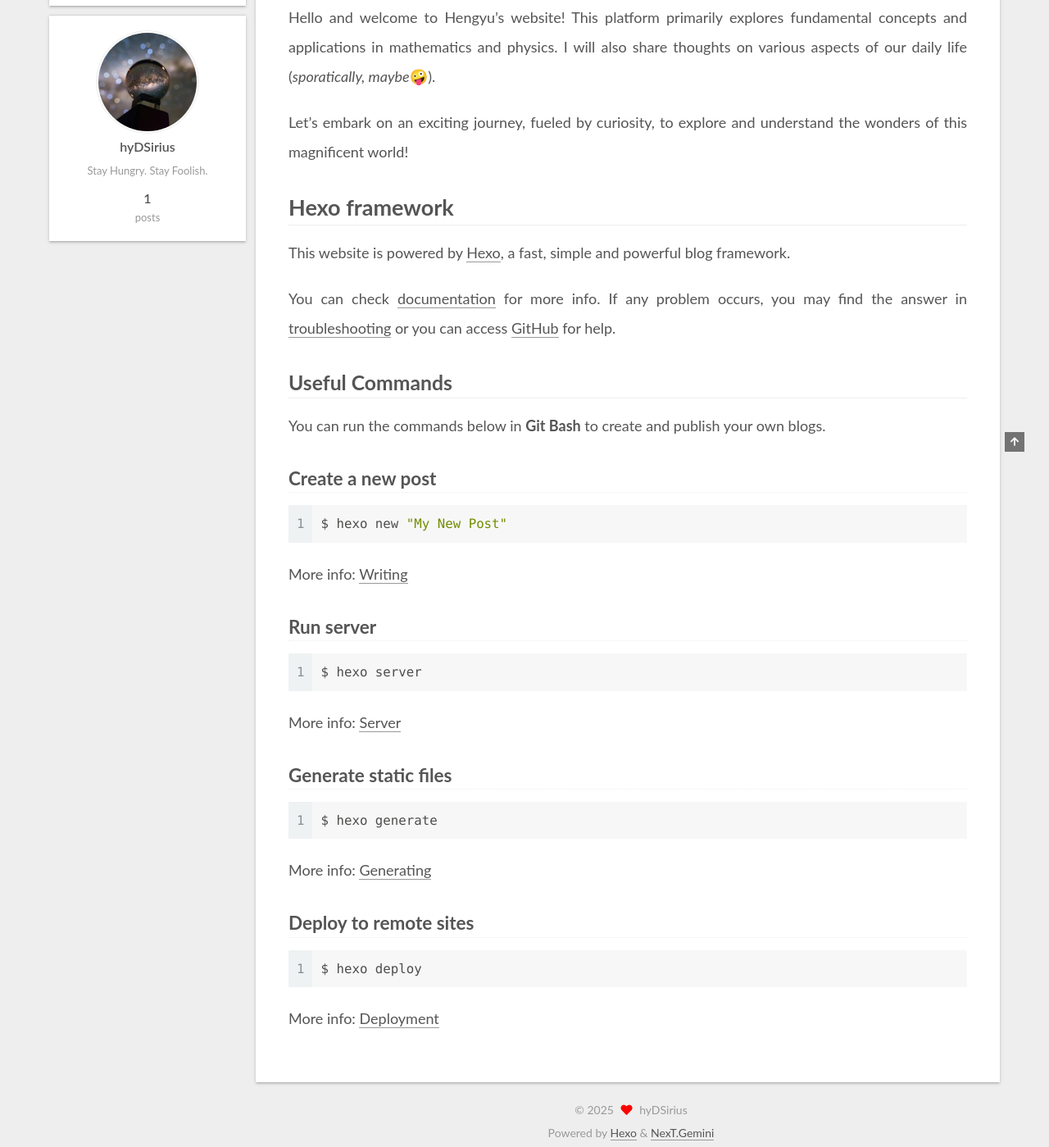
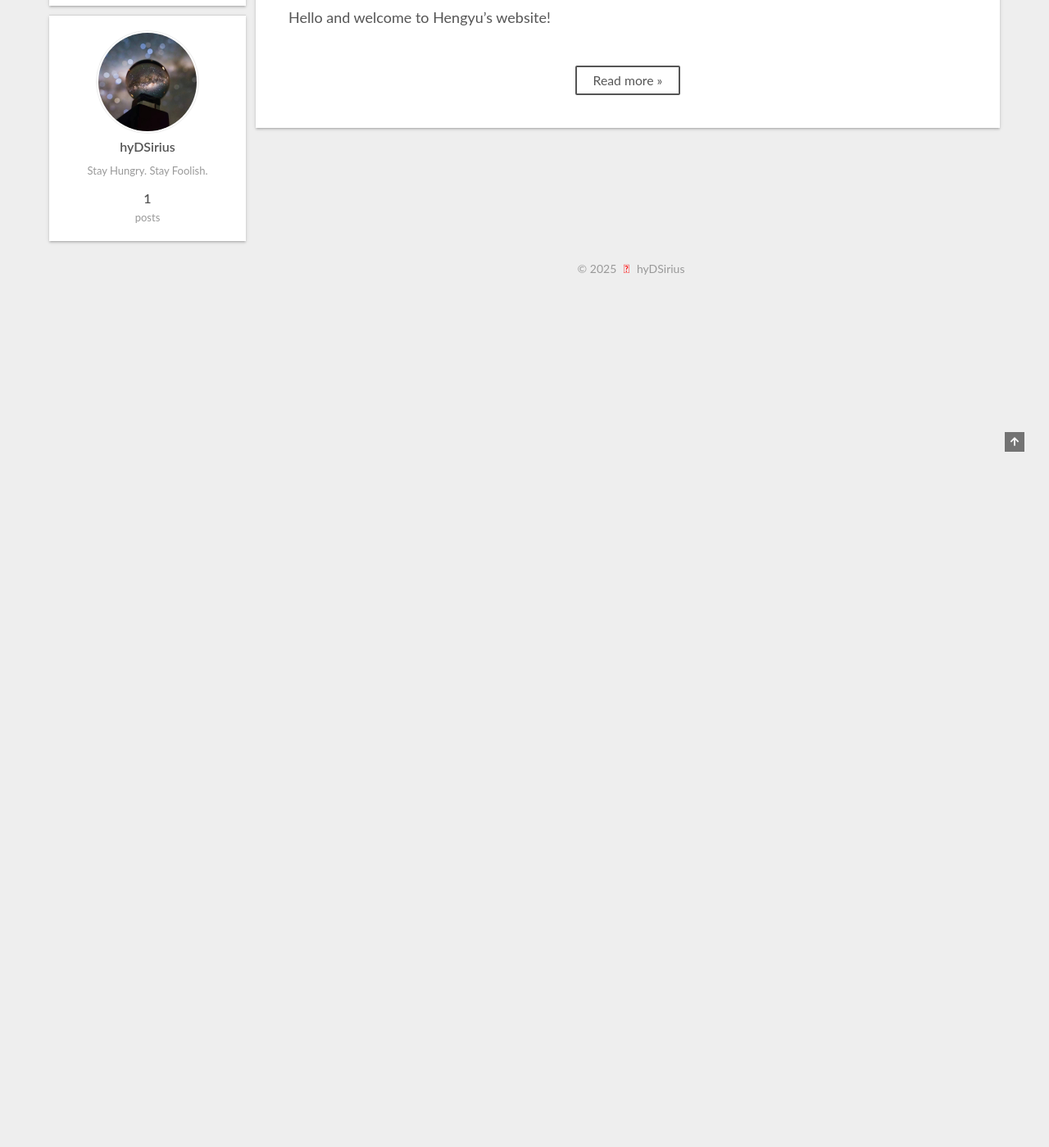
Before and after one commit to hyDSirius/hyDSirius.github.io, a plain HTML site: page index.html in a window 1280 px wide. Shown: the part 349-1748 px from the top of the page at 82% size. After the commit the page ends 800 px from the top, so only its background shows below. Drawn offline with Linux system fonts and the light colour scheme.

Commit message:
Site updated: 2025-02-03 23:48:38

```diff
--- a/index.html
+++ b/index.html
@@ -17,7 +17,7 @@
 
 <script id="hexo-configurations">
     var NexT = window.NexT || {};
-    var CONFIG = {"hostname":"example.com","root":"/","scheme":"Gemini","version":"7.8.0","exturl":false,"sidebar":{"position":"left","display":"post","padding":18,"offset":12,"onmobile":false},"copycode":{"enable":false,"show_result":false,"style":null},"back2top":{"enable":true,"sidebar":false,"scrollpercent":false},"bookmark":{"enable":false,"color":"#222","save":"auto"},"fancybox":false,"mediumzoom":false,"lazyload":false,"pangu":false,"comments":{"style":"tabs","active":null,"storage":true,"lazyload":false,"nav":null},"algolia":{"hits":{"per_page":10},"labels":{"input_placeholder":"Search for Posts","hits_empty":"We didn't find any results for the search: ${query}","hits_stats":"${hits} results found in ${time} ms"}},"localsearch":{"enable":false,"trigger":"auto","top_n_per_article":1,"unescape":false,"preload":false},"motion":{"enable":true,"async":false,"transition":{"post_block":"fadeIn","post_header":"slideDownIn","post_body":"slideDownIn","coll_header":"slideLeftIn","sidebar":"slideUpIn"}}};
+    var CONFIG = {"hostname":"example.com","root":"/","scheme":"Pisces","version":"7.8.0","exturl":false,"sidebar":{"position":"left","width":240,"padding":18,"offset":12,"onmobile":false},"copycode":{"enable":false,"show_result":false,"style":null},"back2top":{"enable":true,"sidebar":false,"scrollpercent":false},"bookmark":{"enable":false,"color":"#222","save":"auto"},"fancybox":false,"mediumzoom":false,"lazyload":false,"pangu":false,"comments":{"style":"tabs","active":null,"storage":true,"lazyload":false,"nav":null},"algolia":{"hits":{"per_page":10},"labels":{"input_placeholder":"Search for Posts","hits_empty":"We didn't find any results for the search: ${query}","hits_stats":"${hits} results found in ${time} ms"}},"localsearch":{"enable":false,"trigger":"auto","top_n_per_article":1,"unescape":false,"preload":false},"motion":{"enable":true,"async":false,"transition":{"post_block":"fadeIn","post_header":"slideDownIn","post_body":"slideDownIn","coll_header":"slideLeftIn","sidebar":"slideUpIn"}}};
   </script>
 
   <meta name="description" content="Stay Hungry. Stay Foolish.">
@@ -150,6 +150,7 @@
     <i class="fa fa-arrow-up"></i>
     <span>0%</span>
   </div>
+  <div class="reading-progress-bar"></div>
 
 
     <main class="main">
@@ -194,7 +195,7 @@
                   <i class="far fa-calendar-check"></i>
                 </span>
                 <span class="post-meta-item-text">Edited on</span>
-                <time title="Modified: 2025-01-23 18:13:27" itemprop="dateModified" datetime="2025-01-23T18:13:27+08:00">2025-01-23</time>
+                <time title="Modified: 2025-02-03 23:47:10" itemprop="dateModified" datetime="2025-02-03T23:47:10+08:00">2025-02-03</time>
               </span>
 
 
@@ -211,23 +212,14 @@
           <blockquote>
 <p><em>The eternal mystery of the world is its comprehensibility.</em></p>
 <p align='right'>Albert Einstein (1879-1955)</p></blockquote>
-<h1 id="Introduction"><a href="#Introduction" class="headerlink" title="Introduction"></a>Introduction</h1><p>Hello and welcome to Hengyu’s website! This platform primarily explores fundamental concepts and applications in mathematics and physics. I will also share thoughts on various aspects of our daily life (<em>sporatically, maybe</em>🤪).</p>
-<p>Let’s embark on an exciting journey, fueled by curiosity, to explore and understand the wonders of this magnificent world!</p>
-<h1 id="Hexo-framework"><a href="#Hexo-framework" class="headerlink" title="Hexo framework"></a>Hexo framework</h1><p>This website is powered by <a target="_blank" rel="noopener" href="https://hexo.io/">Hexo</a>, a fast, simple and powerful blog framework.</p>
-<p>You can check <a target="_blank" rel="noopener" href="https://hexo.io/docs/">documentation</a> for more info. If any problem occurs, you may find the answer in <a target="_blank" rel="noopener" href="https://hexo.io/docs/troubleshooting.html">troubleshooting</a> or you can access <a target="_blank" rel="noopener" href="https://github.com/hexojs/hexo/issues">GitHub</a> for help.</p>
-<h2 id="Useful-Commands"><a href="#Useful-Commands" class="headerlink" title="Useful Commands"></a>Useful Commands</h2><p>You can run the commands below in <strong>Git Bash</strong> to create and publish your own blogs.</p>
-<h3 id="Create-a-new-post"><a href="#Create-a-new-post" class="headerlink" title="Create a new post"></a>Create a new post</h3><figure class="highlight bash"><table><tr><td class="gutter"><pre><span class="line">1</span><br></pre></td><td class="code"><pre><span class="line">$ hexo new <span class="string">&quot;My New Post&quot;</span></span><br></pre></td></tr></table></figure>
-
-<p>More info: <a target="_blank" rel="noopener" href="https://hexo.io/docs/writing.html">Writing</a></p>
-<h3 id="Run-server"><a href="#Run-server" class="headerlink" title="Run server"></a>Run server</h3><figure class="highlight bash"><table><tr><td class="gutter"><pre><span class="line">1</span><br></pre></td><td class="code"><pre><span class="line">$ hexo server</span><br></pre></td></tr></table></figure>
-
-<p>More info: <a target="_blank" rel="noopener" href="https://hexo.io/docs/server.html">Server</a></p>
-<h3 id="Generate-static-files"><a href="#Generate-static-files" class="headerlink" title="Generate static files"></a>Generate static files</h3><figure class="highlight bash"><table><tr><td class="gutter"><pre><span class="line">1</span><br></pre></td><td class="code"><pre><span class="line">$ hexo generate</span><br></pre></td></tr></table></figure>
-
-<p>More info: <a target="_blank" rel="noopener" href="https://hexo.io/docs/generating.html">Generating</a></p>
-<h3 id="Deploy-to-remote-sites"><a href="#Deploy-to-remote-sites" class="headerlink" title="Deploy to remote sites"></a>Deploy to remote sites</h3><figure class="highlight bash"><table><tr><td class="gutter"><pre><span class="line">1</span><br></pre></td><td class="code"><pre><span class="line">$ hexo deploy</span><br></pre></td></tr></table></figure>
-
-<p>More info: <a target="_blank" rel="noopener" href="https://hexo.io/docs/one-command-deployment.html">Deployment</a></p>
+<h1 id="Introduction"><a href="#Introduction" class="headerlink" title="Introduction"></a>Introduction</h1><p>Hello and welcome to Hengyu’s website! </p>
+          <!--noindex-->
+            <div class="post-button">
+              <a class="btn" href="/2025/01/19/hello-world/#more" rel="contents">
+                Read more &raquo;
+              </a>
+            </div>
+          <!--/noindex-->
 
 
     </div>
@@ -341,12 +333,10 @@
   &copy;
   <span itemprop="copyrightYear">2025</span>
   <span class="with-love">
-    <i class="fa fa-heart"></i>
+    <i class="fa-solid fa-user-graduate"></i>
   </span>
   <span class="author" itemprop="copyrightHolder">hyDSirius</span>
 </div>
-  <div class="powered-by">Powered by <a href="https://hexo.io/" class="theme-link" rel="noopener" target="_blank">Hexo</a> & <a href="https://theme-next.org/" class="theme-link" rel="noopener" target="_blank">NexT.Gemini</a>
-  </div>
 
 
 
```
Also changed, not shown: 2025/01/19/hello-world/index.html (+11 -9 lines), archives/2025/01/index.html (+3 -4 lines), archives/2025/index.html (+3 -4 lines), archives/index.html (+3 -4 lines).
